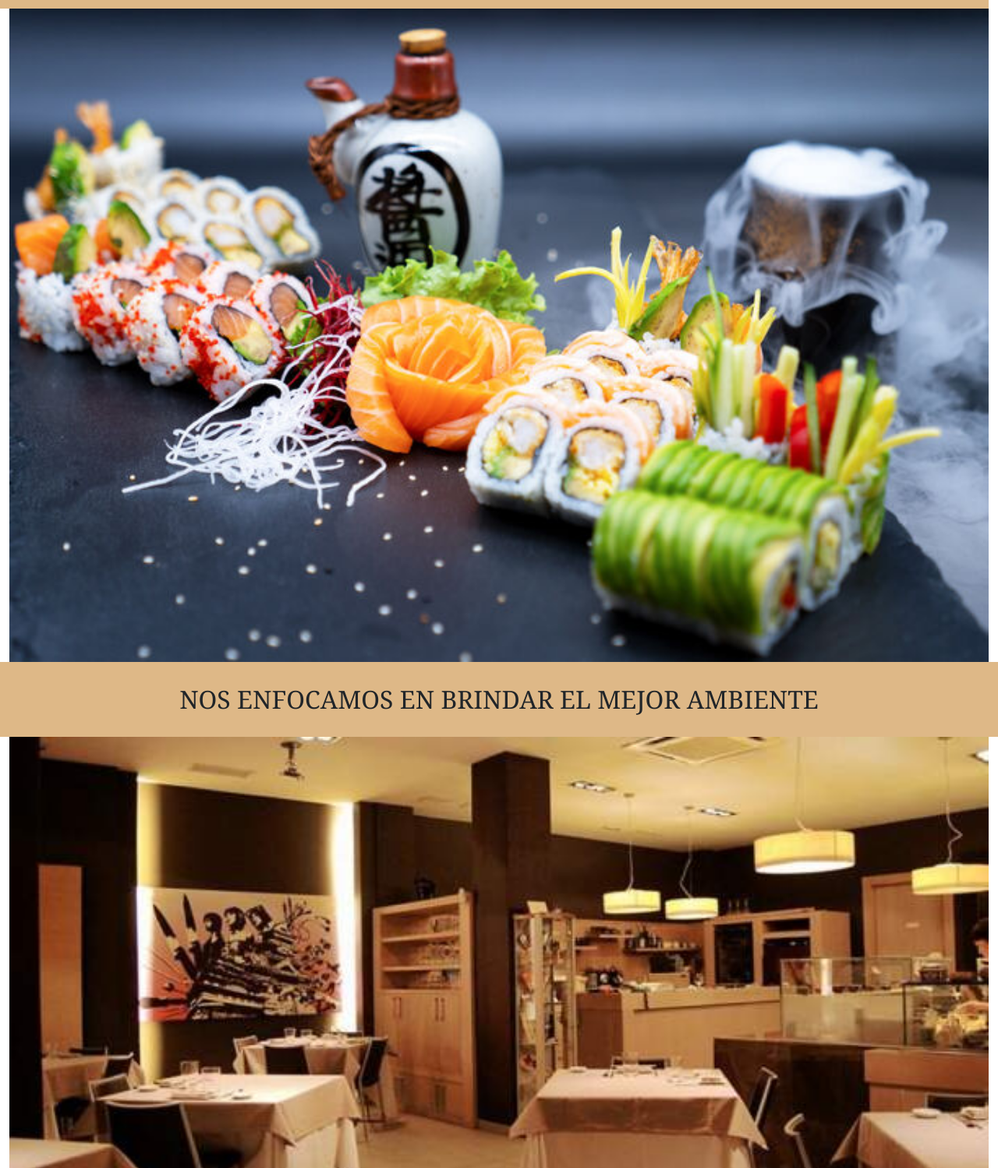
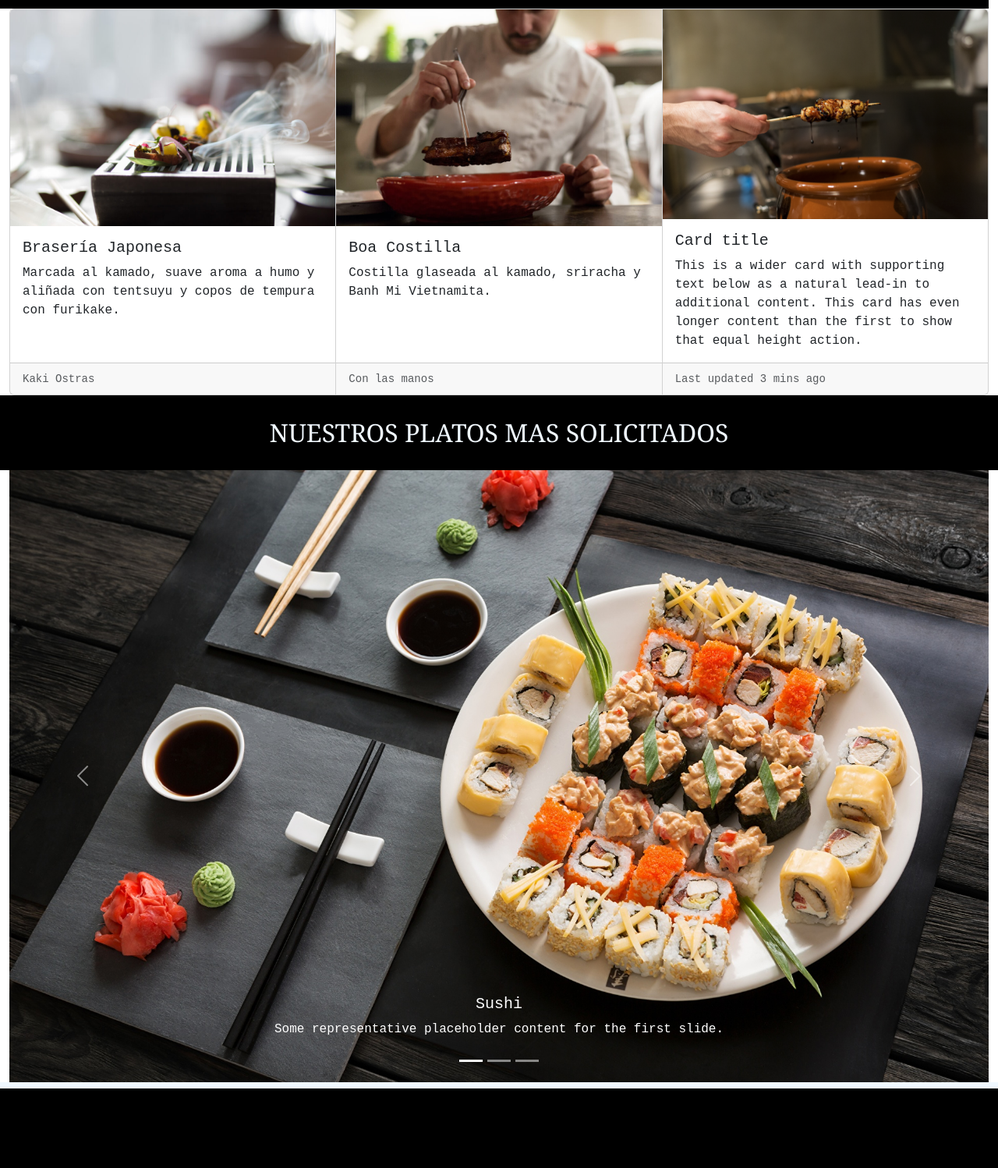
Before and after one commit to myrg15/Proyecto1Boostrap, a plain HTML site: page index.html in a window 1280 px wide. Shown: the part 353-1851 px from the top of the page at 78% size. Drawn offline with nearby package versions, Linux system fonts and the light colour scheme.

Commit message:
Retocando index, rehaciendo contactos

```diff
--- a/CSS/style.css
+++ b/CSS/style.css
@@ -53,13 +53,9 @@
 }
 
   #separadorFooter{
-    height: 4em;
-    border-radius: 0.3em;
-    background-color: burlywood;
+    height: 0.5em;
+    background-color:aliceblue;
     justify-content: center;
-    font-size:xx-large;
-    align-items: center;
-    font-family: Georgia, 'Times New Roman', Times, serif;
 }
 
   #tresUltimasImag{
@@ -73,10 +69,11 @@
   }
 
   #relleno{
-    background-color:burlywood;
+    background-color:black;
     align-items: center;
     justify-content: center;
     height: 3em;
     font-size:xx-large;
+    color: aliceblue;
     font-family: Georgia, 'Times New Roman', Times, serif;
 }
--- a/index.html
+++ b/index.html
@@ -39,37 +39,86 @@
         <div class="row">
             <div class="row" id="relleno">AUTENTICA COCINA JAPONESA
             </div>
-                <img src="/imag/yakiiSushi.jpg" class="img-fluid rounded" alt="plato yakiiSushi">
         </div>
 
-        <div class="row" id="relleno">NOS ENFOCAMOS EN BRINDAR EL MEJOR AMBIENTE
-        </div>
+        <div class="card-group">
+            <div class="card">
+              <img src="/imag/alaBrasaPreparacion.jpg" class="card-img-top" alt="Preparacion a la brasa">
+              <div class="card-body">
+                <h5 class="card-title">Brasería Japonesa</h5>
+                <p class="card-text">Marcada al kamado, suave aroma a humo y aliñada con tentsuyu y copos de tempura con furikake.</p>
+              </div>
+              <div class="card-footer">
+                <small class="text-body-secondary">Kaki Ostras</small>
+              </div>
+            </div>
+            <div class="card">
+              <img src="/imag/costillasPreparacion.jpg" class="card-img-top" alt="Preparacion de costillas">
+              <div class="card-body">
+                <h5 class="card-title">Boa Costilla</h5>
+                <p class="card-text">Costilla glaseada al kamado, sriracha y Banh Mi Vietnamita.</p>
+              </div>
+              <div class="card-footer">
+                <small class="text-body-secondary">Con las manos</small>
+              </div>
+            </div>
+            <div class="card">
+              <img src="/imag/pinchoPreparacion.png" class="card-img-top" alt="Preparacion Pinchos">
+              <div class="card-body">
+                <h5 class="card-title">Card title</h5>
+                <p class="card-text">This is a wider card with supporting text below as a natural lead-in to additional content. This card has even longer content than the first to show that equal height action.</p>
+              </div>
+              <div class="card-footer">
+                <small class="text-body-secondary">Last updated 3 mins ago</small>
+              </div>
+            </div>
+          </div>
 
-        <div class="row">
-                <img src="imag/localRestaurante.jpg" class="img-fluid rounded" alt="local">
+        <!--<div class="row">-->
                 <div class="row" id="relleno">NUESTROS PLATOS MAS SOLICITADOS
                 </div>
+        <!--</div>-->
 
-        </div>
+        <div id="carouselExampleCaptions" class="carousel slide">
+            <div class="carousel-indicators">
+              <button type="button" data-bs-target="#carouselExampleCaptions" data-bs-slide-to="0" class="active" aria-current="true" aria-label="Slide 1"></button>
+              <button type="button" data-bs-target="#carouselExampleCaptions" data-bs-slide-to="1" aria-label="Slide 2"></button>
+              <button type="button" data-bs-target="#carouselExampleCaptions" data-bs-slide-to="2" aria-label="Slide 3"></button>
+            </div>
+            <div class="carousel-inner">
+              <div class="carousel-item active">
+                <img src="/imag/suchiPalillos.jpg" class="d-block w-100" alt="...">
+                <div class="carousel-caption d-none d-md-block">
+                  <h5>Sushi</h5>
+                  <p>Some representative placeholder content for the first slide.</p>
+                </div>
+              </div>
+              <div class="carousel-item">
+                <img src="/imag/pokeSalmon.jpg" class="d-block w-100" alt="...">
+                <div class="carousel-caption d-none d-md-block">
+                  <h5>Ramen</h5>
+                  <p>Some representative placeholder content for the second slide.</p>
+                </div>
+              </div>
+              <div class="carousel-item">
+                <img src="/imag/yoshiYanome.jpg" class="d-block w-100" alt="...">
+                <div class="carousel-caption d-none d-md-block">
+                  <h5>Third slide label</h5>
+                  <p>Some representative placeholder content for the third slide.</p>
+                </div>
+              </div>
+            </div>
+            <button class="carousel-control-prev" type="button" data-bs-target="#carouselExampleCaptions" data-bs-slide="prev">
+              <span class="carousel-control-prev-icon" aria-hidden="true"></span>
+              <span class="visually-hidden">Previous</span>
+            </button>
+            <button class="carousel-control-next" type="button" data-bs-target="#carouselExampleCaptions" data-bs-slide="next">
+              <span class="carousel-control-next-icon" aria-hidden="true"></span>
+              <span class="visually-hidden">Next</span>
+            </button>
+          </div>
 
-        <div class="row" id="tresUltimasImag">
-            <div class="col">
-                <img src="imag/suchiPalillos.jpg" class="img-fluid rounded" alt="plato suchi">
-                <h4>Lorem ipsum dolor sit amet consectetur adipisicing elit.</h4>
-            </div>
-            <div class="col">
-                <img src="imag/ramen.jpg" class="img-fluid rounded" alt="plato yoshiYanome">
-                <h4>Lorem ipsum dolor sit amet consectetur adipisicing elit.</h4>
-            </div>
-
-            <div class="col">
-                <img src="imag/yoshiYanome.jpg" class="img-fluid rounded" alt="plato yoshiYanome">
-                <h4>Lorem ipsum dolor sit amet consectetur adipisicing elit.</h4>
-            </div>
-
-            <div class="row" id="separadorFooter">CONTACTANOS
-            </div>
-        </div>
+        <div class="row" id="separadorFooter"></div>
 
         <div class="row" id="footer">
             <div class="col">
```
Also changed, not shown: otherPages/contacto.html (+1 -31 lines), imag/alaBrasaPreparacion.jpg (added), imag/costillasPreparacion.jpg (added), imag/pinchoPreparacion.png (added), imag/platoPreparacion.jpg (added).
